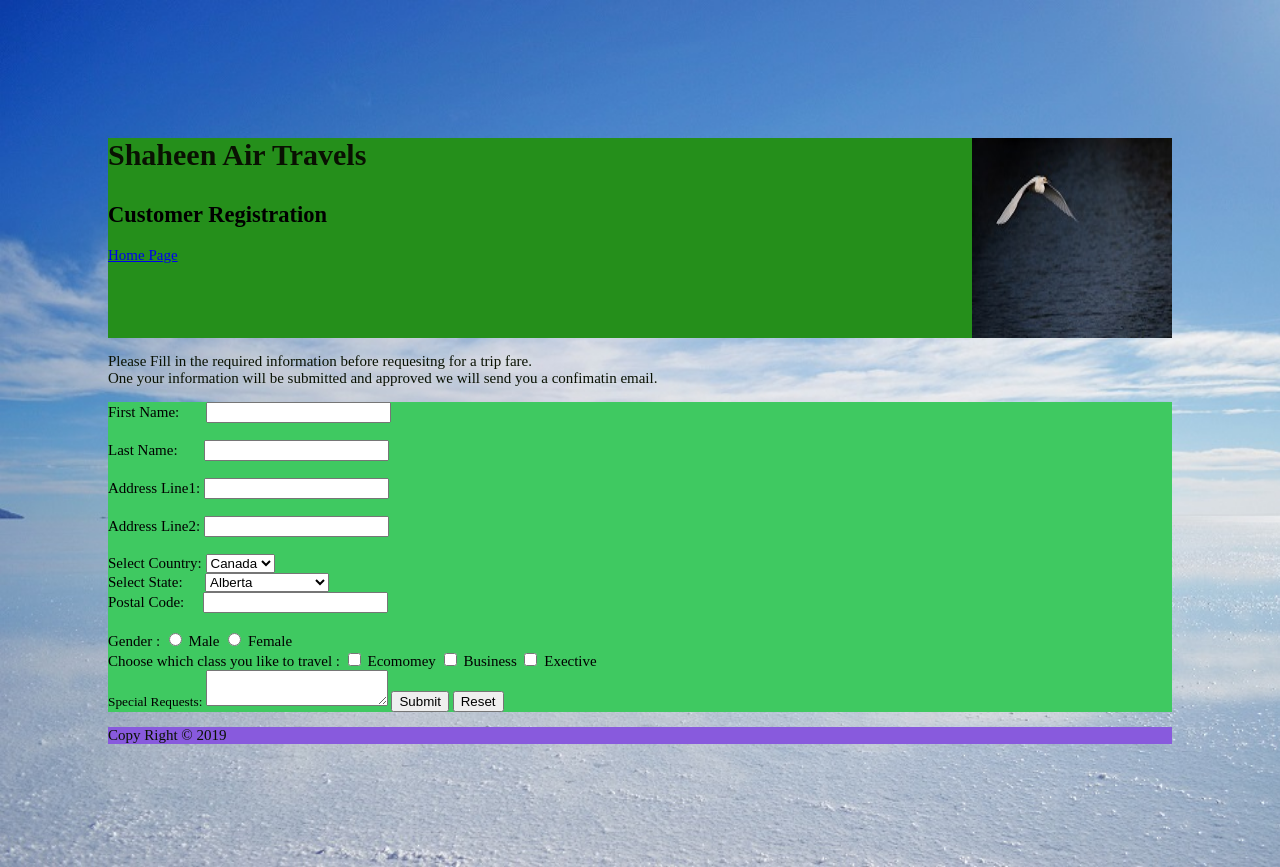
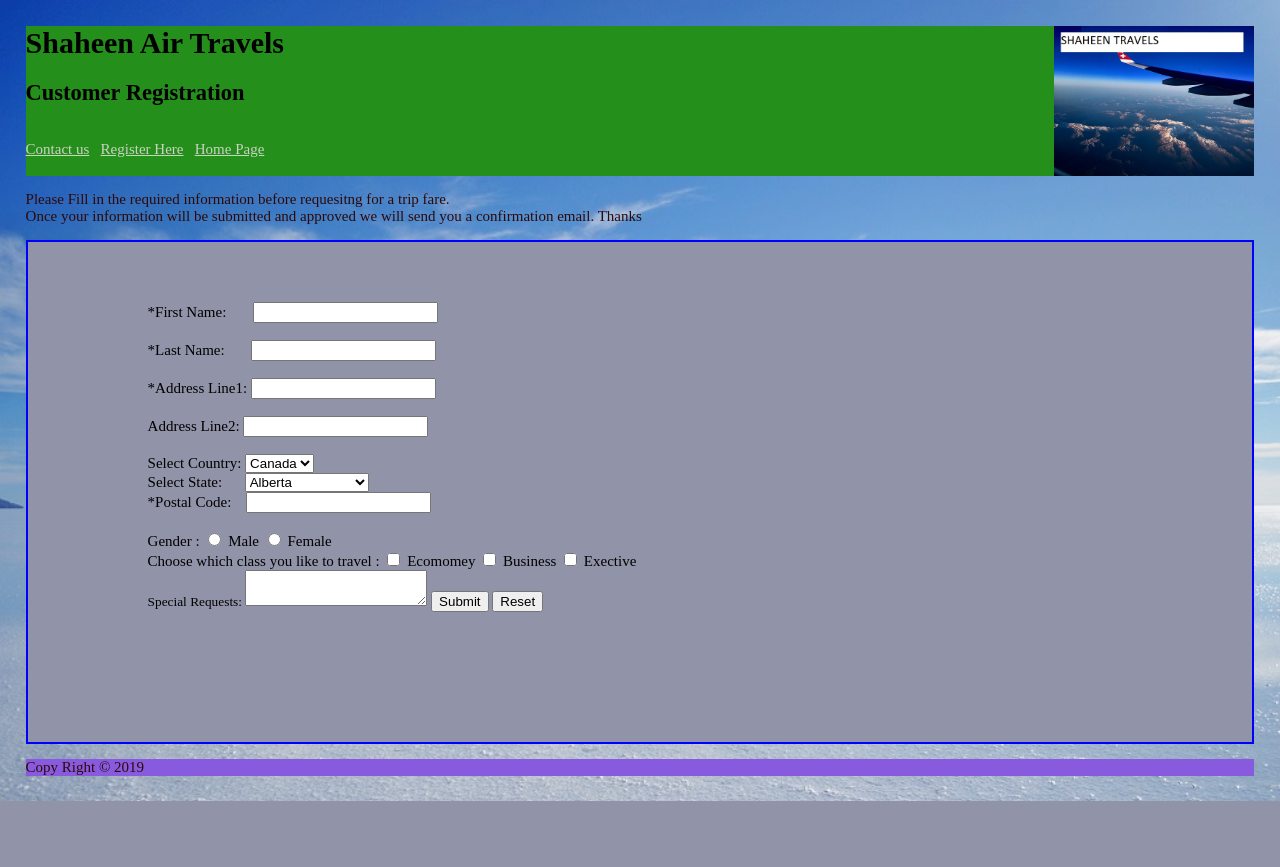
Before and after one commit to adnan-abbasi/shaheen_travels, a PHP site: page /register.html in a window 1280 px wide. After the commit the page ends 801 px from the top, so only its background shows below. Run offline with PHP 8.4, Linux system fonts and the light colour scheme.

Commit message:
final version 1.0

```diff
--- a/register.html
+++ b/register.html
@@ -2,38 +2,54 @@
 <html>
 <head>
 <meta   charset="utf-8">  <!-- used to handle differnt characters traslation for browser.-->
-<title> register here</title>
+<title> Customer Registration </title>
 <link rel="stylesheet" href="style.css">
 </head>
 <body>
 
     <header >
-            <a ></a><img class="float" src= "images//logo.jpg">  </a>   <h1> <p> Shaheen Air Travels </p></h1>
-
-           <h2>Customer Registration</h2>
-           <a href="index.html">  Home Page </a>
+            <a ></a><img class="float" src= "images//logo.jpg"  >  </a>
+              <h1>  Shaheen Air Travels </h1>
+              <h2>Customer Registration</h2><br>
+<nav>
+              <a href="contact.html">Contact us</a>&nbsp;&nbsp;
+              <a  href="register.html">Register Here</a>&nbsp;&nbsp;
+              <a   href="index.html">  Home Page </a>
+            </nav>
     </header>
 
     <main>
 <p> Please Fill in  the required information before requesitng for a trip fare. <BR>
-    One your information will be submitted and approved we will send you a confimatin email. </p>
+    Once your information will be submitted and approved we will send you a confirmation email.  Thanks </p>
     </main>
 
-     <div class="box" >
+     <div class="box" ><!--Form Container starts from here -->
+            <div class=" F_discr_box " >
+
+                    <p id="FirstNameDisc" class="fieldFormat" style="display:none;"> Please Enter  First Name</p><br>
+                    <p id="lastNameDisc" class="fieldFormat" style="display:none;"> Please Enter  Last  Name </p><br>
+                    <p id="adressL1Disc" class="fieldFormat" style="display:none;"> Please Enter the current address</p>
+                    <br><br><br><br><br><p id="pCodevalid" class="fieldFormat" style="display:none;"> Please Enter valid postal Code </p>
+                    <br><p  id="errorId" class="fieldFormat" style="display:none;"> Fields with * must be filled.  </p>
+                </div>
+
+    <form action=" "  name="regForm" class="marg_box" >
+            <!--Full Name: <input type="text" name=" fullname"><br>-->
+
+            <lable for="fname">*First  Name: &nbsp;&nbsp; &nbsp;&nbsp;  </lable>
+             <input id= "fnameid" type="text" name="fname" required ><br><br>
+
+             <lable for="lname"> *Last  Name: &nbsp;&nbsp;&nbsp;&nbsp;&nbsp;   </lable>
+             <input id= "lnameid" type="text" name="lname"><br><br>
+
+              <!-- another way of display  EVERY ID MUST BE UNIQUE  -->
+
+              <lable for="ad_line1">*Address Line1: </lable>
+             <input id= "ad_line1" type="text" name="ad_line1"><br><br>
 
 
-    <form action=" " method="POST" class=" marg_box  pad_box  " >
-            <!--Full Name: <input type="text" name=" fullname"><br>-->
-            <lable for="fname">First  Name: &nbsp;&nbsp; &nbsp;&nbsp;  </lable>
-             <input id= "fname" type="text" name=" fname"><br><br>
-             <lable for="lname">Last  Name: &nbsp;&nbsp;&nbsp;&nbsp;&nbsp;   </lable>
-             <input id= "lname" type="text" name=" lname"><br><br>
-              <!-- another way of display  EVERY ID MUST BE UNIQUE  -->
-              <lable for="ad_line1">Address Line1: </lable>
-             <input id= "ad_line1" type="text" name=" ad_line1"><br><br>
-
-             <lable for="ad_line2">Address Line2: </lable>
-             <input id= "ad_line2" type="text" name=" ad_line2"><br><br>
+             <lable for="ad_line2" > Address Line2: </lable>
+             <input id= "ad_line2" type="text" name="ad_line2"><br><br>
 
 
              <!--  LIST BOX drop down -->
@@ -47,8 +63,9 @@
                     <option value=" val_usa"> Brithish colombia</option>
                     <option value="val-mexico"> Ontario </option>
                 </select><br>
-                <lable for="postal_code">Postal Code: &nbsp;&nbsp;&nbsp;</lable>
-             <input id= "postal_code" type="text" name=" postal_code"><br><br>
+
+                <lable for="postal_code">*Postal Code: &nbsp;&nbsp;</lable>
+             <input id= "postal_codeId" type="text" name="postal_code"><br><br>
 
 
             <lable> Gender : </lable>
@@ -68,13 +85,13 @@
 
 
             </form>
-        </div>
+                        </div><!--Form Container End-->
             <footer>
                     <P>
                      Copy Right &copy 2019
                  </P>
              </footer>
-             <script src="jscript.js">
+             <script src="jscript_forms.js">
 
             </script>
 </body>
--- a/style.css
+++ b/style.css
@@ -1,7 +1,7 @@
 
 html{
     box-sizing: border-box;
-    /*css reset is used for multiplate form view of your website without inheritance */
+    /*css reset is used for multi plateform view of your website without inheritance */
 }
 
 *, *before, *:after {
@@ -11,147 +11,31 @@ html{
 
 
 body {
-    background-color: rgb(234, 230, 240);
+    /* background-color: rgb(234, 230, 240); */
     background-image:url('images/background.jpg');
     background-repeat: no-repeat;
     background-size: cover;
     /* a stands for aboscarity mean how bright is the colour
-
-    font sefir and sanc seif should go hand to hand */
+        font sefir and sanc seif should go hand to hand */
     font-size:15px;
     text-align: justify;
-    padding:100px;
+    margin: 2%;
 }
 
 p {
-    color: rgb(9, 17, 2);
-}
-   /* font: font-style font-variant font-weight font size/line-height font-family;
-   font size and font family go together    in css we use : and in html we use ;
-    font-family: Arial, Helvetica, sans-serif;
-    font-style: italic
-
-}
-h1 {
-    color: rgb(38, 14, 95); /* !important will fix this propery value pair for this h1 only and can be applied only in particular one
-    font-family: 'Coiny', cursive;
-}
-h4 {
-    color: rgb(238, 240, 230);
-    font-size: 100%;
-    font-size: 1.5em;
-    font-size: 19px;
-    font-family: 'Lobster', cursive;
-     /* it takes the ralative value of parent font size
+    color: rgb(46, 9, 9);
 }
 
 
-/* this is to decedent combinatior IT GOES FROM RIGHT TO LEFT the browser will look for all em and then only em inside a and then all a inside li and then all li inside ul
-ul li a em {
-color: red;
-}
-
-.important {
-    color:yellow;
-}
-
-{
-
-}
-
-
-a {
-    color: rgb(89, 19, 202);
-}
-*/
-/*pseudo class
-/*a:link {color:black}  un visited link
-/*a:visited {color: green}  /*visited  link*/
-/*a:hover {color:blue} mouse over or select with key board link*/
- /* a:active {color:black}selected  link*/
-
- /*pseudo element  in this case below it will increase the first letter of every paragraph on each page using this style.css*/
 
 
 
- /*p::first-letter{
-    font-size: 130%;
-}
-*/
-nav a {
-    color: rgb(14, 17, 1);
+a:link {color:rgba(216, 216, 209, 0.925)}
 
-}
-header  {
-    background-color: rgb(37, 143, 27);
-    width:100%;
-    height: 200px;
-}
-
-footer  {
-    background-color: rgb(136, 90, 221);
-    width: 100% ; /*  use it when you have to display on diffferent screens.  its better to use px for height cause we can easily scroll up and down*/
-    padding:0px;
-}
-div  {
-    background-color: rgb(63, 201, 97);
-}
-div.content_page_hadings{
-    background-color: rgb(205, 221, 111);
-}
-
-.style-headers{
-    width: 50%;
-
-}
-}
-.box{
-    padding:100px;
-    border-width: 5px;
-    border-style: solid;
-    border-color: blue;
-}
-
-0
-/* margin:auto means it will come in the center the 4 values start from the top and go clock wise*/
-
-.marg_box{
-margin: 0px 70px 30px 20px;
-}
+a:hover {color:rgb(8, 8, 77)}
 
 
-/*we can use multiple classes like this...
-h1,h2,h3,h4{
-
-}*/
-
-.pad_box{
-    padding:10x 20x 40x;
-
-}
-div#sidebar{
-
-    width: 31% ;
-    margin:auto; /*  use it when you have to display on diffferent screens.  its better to use px for height cause we can easily scroll up and down*/
-    padding:5px;
-
-}
-
-.bdr_box {
-    float:
-    width:50%;
-    border:
-    height:
-    box-sizing: border_box;
-}
-
-form label{
-    font-size: 10pt
-}
-div lable {
-    position:relative;
-}
-
+/**************************POSITION OF HEADER AND FOOTER*/
 .top_pos{
     margin: 10px;
     position: relative;
@@ -159,6 +43,7 @@ div lable {
     left: 933px;
     background-color: #ff596a;
 }
+
 .bottom_pos{
     position: absolute;
     bottom: 10px;
@@ -167,38 +52,90 @@ div lable {
     z-index: 2;
 }
 
-div{
-    position :relative;
+
+header  {
+    background-color: rgb(37, 143, 27);
+    width:100%;
+    height: 150px;
 }
 
+footer  {
+    background-color: rgb(136, 90, 221);
+    width: 100% ;
+    padding:0px;
+}
+
+
+/*used to float the header image acoding to div*/
 .float{
     float:right;
     width: 200px;
-    height: 200px;
+    height: 150px;
     background: yellow;
 }
-/*will not allow any thing on the left if we apply it on p tag.*/
-.clear-left {
-   clear: left;
+div  {
+    background-color: rgb(145, 147, 168);
 }
 
-.cf:before,
-.cf:after{
-    content:* *;
-    dispaly:table;
+
+.style-headers{
+    width: 50%;
+
 }
-.cf:after{
-    clear:both;
-}
-.cf{
-    *zoom:1;
+/***********This call will set the border with given properties where embeded**************/
+.box{
+    padding:100px;
+    border-width: 2px;
+    border-style: solid;
+    border-color: blue;
 }
 
-/*media queries to have more controll for dispaly on different devices.
-@media screen and (min-width:1200px)
+/*******TO SET THE MARGIN OF ELEMENT WHERE EMBEDED*/
+.marg_box{
+margin:-40px 70px 30px 20px;
+width: 70%;
+}
+/*******TO SET THE POSITION OF ERROR/DISCRIPTION MESSAGES RELATED TO FORM FIELDS*/
+.F_discr_box
 {
-    body{
-        background: red;
+    position: relative;
+    margin:0;
+    float: right;
+    font-style: italic;
+
+
+}
+
+/*to control the font size of lables inside the form.*/
+form label{
+    font-size: 10pt
+}
+div lable {
+    position:relative;
+}
+
+
+/*This follwing  clases will set the border and location of table and its child which will be created by javaScript.*/
+
+.JsTableAreaClass{
+    padding:(0px,100PX,100PX,100PX);
+    border-width: 1px;
+    border-style: solid;
+    border-color: blue;
     }
+
+td{
+    width: 100px;;
+    height: 100px;
+    background-color: #ff596a;
 }
-*/
+
+tr{
+    width: 100px;
+    height: 100px;
+    background-color: green;
+}
+tr img{
+ width: 100px;
+ height: 100px;
+}
```
Also changed, not shown: contact.html (+9 -5 lines), index.html (+21 -12 lines), jscript.js (+39 -110 lines), jscript_forms.js (added, +113 -0 lines), test.html (deleted, +0 -114 lines), images/aircanada.jpg (added), images/background2.jpg (deleted), images/contactus.jpg (deleted), images/logo.jpg, images/myairline.jpg (deleted), images/plane.jpg (deleted), images/register.jpg (deleted), images/trurkishair.jpg (added), images/westjet.png (added).
